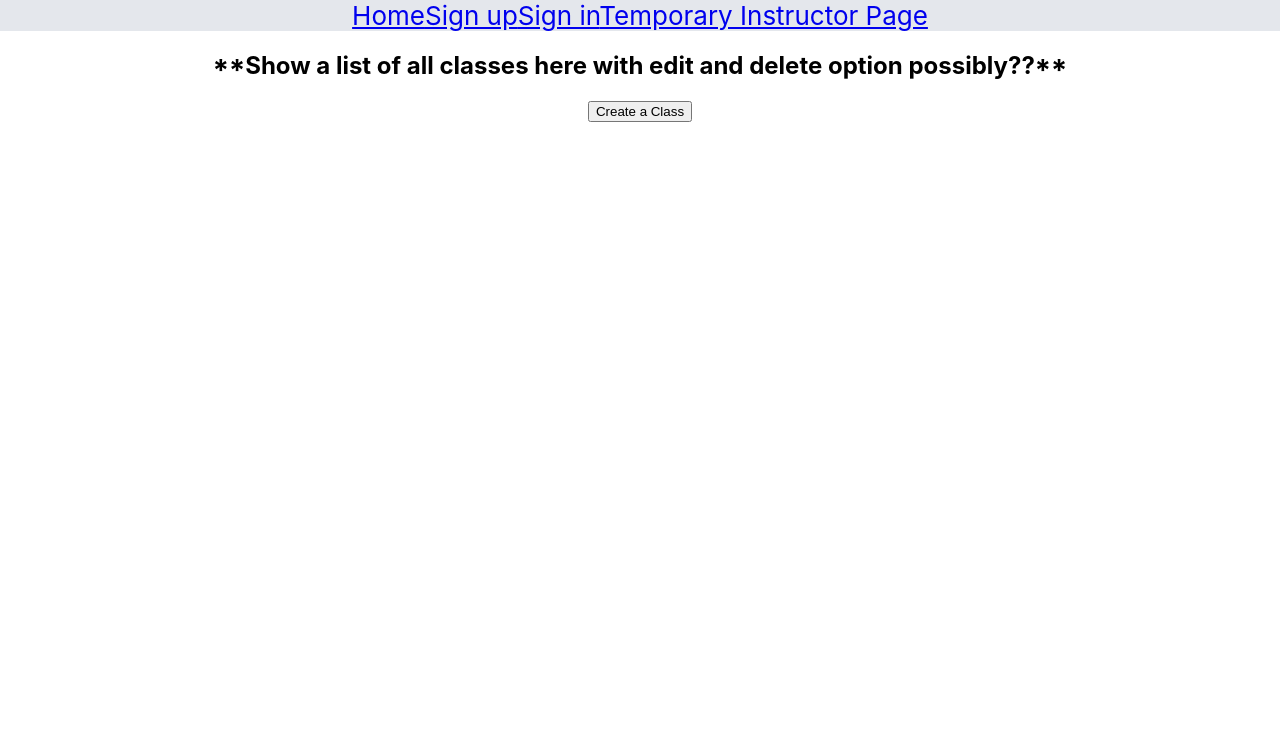
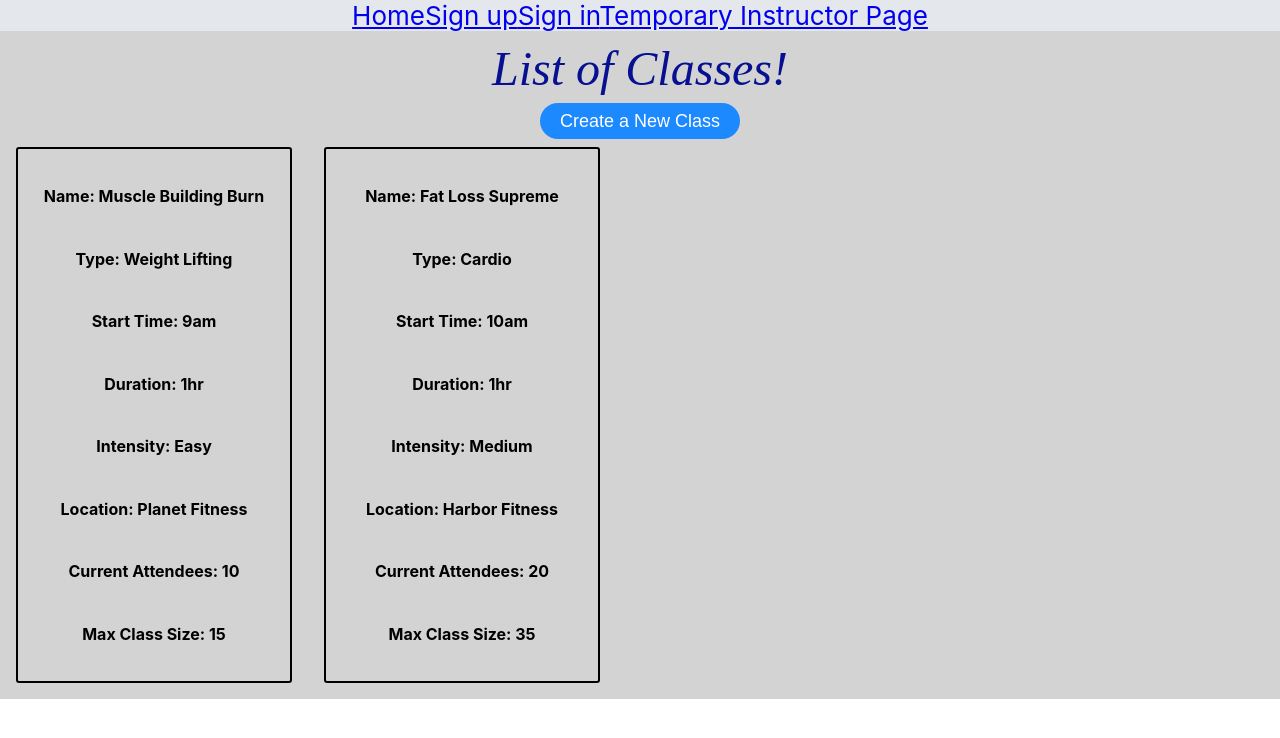
Before and after one commit to ft-3-Anywhere-Fitness/Frontend, a React (Create React App) app: page /instructorpage in a window 1280 px wide. Shown: the top 738 px of the page. Built offline with nearby package versions, Linux system fonts and the light colour scheme.

Commit message:
class list and styles

```diff
--- a/src/App.css
+++ b/src/App.css
@@ -27,11 +27,13 @@
   color: #61dafb;
 }
 
-@keyframes App-logo-spin {
-  from {
-    transform: rotate(0deg);
-  }
-  to {
-    transform: rotate(360deg);
-  }
+.class-title {
+  color: #061090;
+  font-family: 'Droid serif', serif;
+  font-size: 3rem; font-weight: 400;
+  font-style: italic;
+  line-height: 44px;
+  margin: 0 0 12px;
+  text-align: center;
+  padding-top: 1rem;
 }
--- a/src/components/InstructorPage.js
+++ b/src/components/InstructorPage.js
@@ -1,6 +1,75 @@
-import React from 'react'
+import React, {useState} from 'react'
 import { useHistory } from 'react-router-dom'
+import styled from 'styled-components'
+import '../App.css'
+
+
+const BgContainer = styled.div`
+    background-color: lightgrey;
+`
+const DivContainer = styled.div`
+    display:flex;
+    flex-direction: row;
+    flex-wrap:wrap;
+`
+
+const InfoDiv = styled.div`
+    display: flex;
+    flex-direction: column;
+    border-radius: 3px;
+    padding: 1rem;
+    width: 15rem;
+    border: 2px solid black;
+    margin: .5rem 1rem 1rem 1rem;
+    background-color: lightgrey;
+`
+
+const StyledBtn = styled.button`
+  align-items: center;
+  width: 200px;
+  height: 36px;
+  border-radius: 18px;
+  background-color: #1c89ff;
+  border: solid 1px transparent;
+  color: #fff;
+  font-size: 18px;
+  font-weight: 300;
+  cursor: pointer;
+  transition: all .1s ease-in-out;
+  &:hover {
+    background-color: black;
+    border-color: #fff;
+    transition: all .1s ease-in-out;
+  }
+`
+
+const initialClass = [
+    {
+      id: 1,
+      name: 'Muscle Building Burn',
+      type: 'Weight Lifting',
+      start_time: '9am',
+      duration: '1hr',
+      intensity_level: 'Easy',
+      location: 'Planet Fitness',
+      current_attendees: 10,
+      max_attendees: 15
+    },
+    {
+        id: 2,
+        name: 'Fat Loss Supreme',
+        type: 'Cardio',
+        start_time: '10am',
+        duration: '1hr',
+        intensity_level: 'Medium',
+        location: 'Harbor Fitness',
+        current_attendees: 20,
+        max_attendees: 35
+      }
+  ]
+
 const InstructorPage = () => {
+    const [classList, setClassList] = useState(initialClass)
 
     const { push } = useHistory()
 
@@ -8,10 +77,28 @@ const InstructorPage = () => {
         push('/createclass')
     }
     return (
-        <div>
-            <h2> **Show a list of all classes here with edit and delete option possibly??**</h2>
-            <button onClick={createButtonHandler}>Create a Class</button>
-        </div>
+        <BgContainer>
+            <h2 className="class-title"> List of Classes! </h2>
+            <StyledBtn onClick={createButtonHandler}>Create a New Class</StyledBtn>
+
+            <DivContainer>
+                {classList.map((item) => {
+                    return <InfoDiv className="fit-classes">
+                        <h4> Name: {item.name} </h4>
+                        <h4> Type: {item.type} </h4>
+                        <h4> Start Time: {item.start_time} </h4>
+                        <h4> Duration: {item.duration} </h4>
+                        <h4> Intensity: {item.intensity_level} </h4>
+                        <h4> Location: {item.location} </h4>
+                        <h4> Current Attendees: {item.current_attendees} </h4>
+                        <h4> Max Class Size: {item.max_attendees} </h4>
+                         </InfoDiv>
+                })
+                }
+            </DivContainer>
+
+
+        </BgContainer>
     )
 }
 export default InstructorPage
--- a/src/utils/axiosWithAuth.js
+++ b/src/utils/axiosWithAuth.js
@@ -7,6 +7,6 @@ export const axiosWithAuth = () => {
         headers: {
             authorization: token
         },
-        baseURL: 'http://localhost:5000/api'
+        baseURL: 'https://anywhere-fitness-3-ft.herokuapp.com'
     });
 }
```
Also changed, not shown: 1 other file (tests, documents, lock files or other folders).
